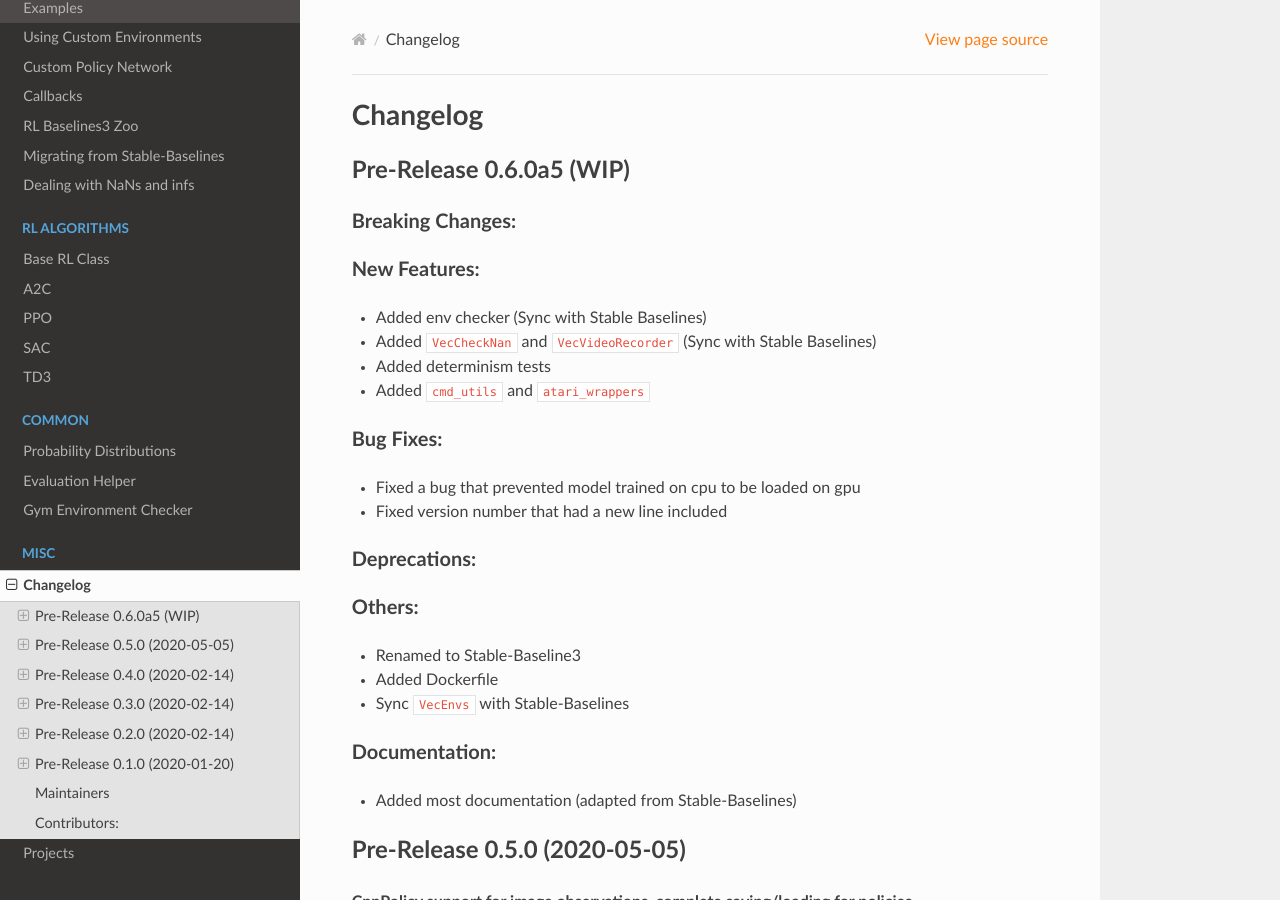
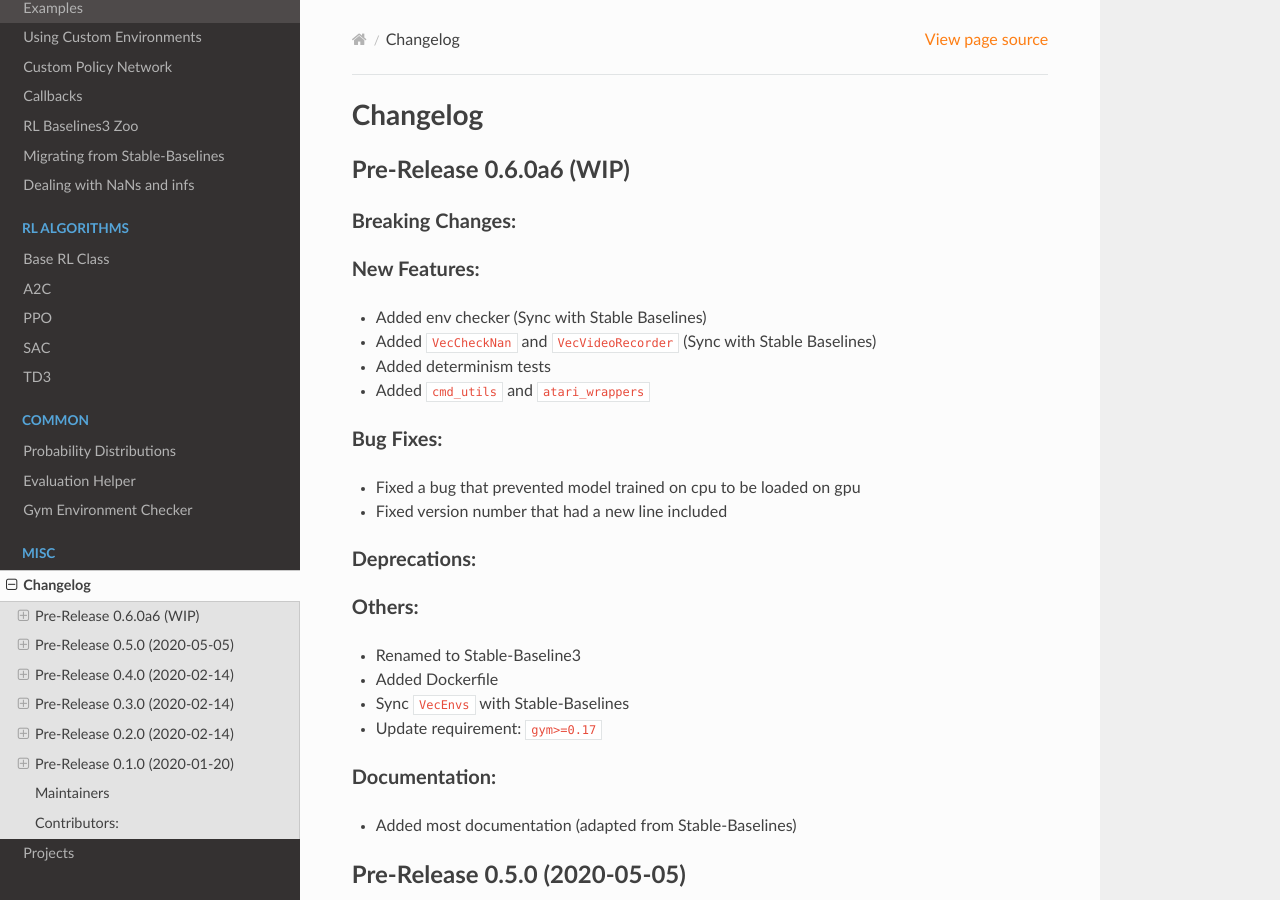
Before and after one commit to DLR-RM/stable-baselines3, a Sphinx documentation site: the page built from docs/misc/changelog.rst, in a window 1280 px wide and 900 px high. Built offline with Sphinx 7.4.7 and the Read the Docs theme 2.0.0, drawn with Linux system fonts in a browser that asks for light colours; pages that are not in the unit, such as notebooks, are missing from menus.

Commit message:
Update minimum gym version

```diff
--- a/docs/misc/changelog.rst
+++ b/docs/misc/changelog.rst
@@ -3,7 +3,7 @@
 Changelog
 ==========
 
-Pre-Release 0.6.0a5 (WIP)
+Pre-Release 0.6.0a6 (WIP)
 ------------------------------
 
 
@@ -30,6 +30,7 @@
 - Renamed to Stable-Baseline3
 - Added Dockerfile
 - Sync ``VecEnvs`` with Stable-Baselines
+- Update requirement: ``gym>=0.17``
 
 Documentation:
 ^^^^^^^^^^^^^^
--- a/setup.py
+++ b/setup.py
@@ -74,7 +74,7 @@
         'stable_baselines3': ['py.typed', 'version.txt']
       },
       install_requires=[
-          'gym>=0.11',
+          'gym>=0.17',
           'numpy',
           'torch>=1.4.0',
           # For saving models
--- a/stable_baselines3/version.txt
+++ b/stable_baselines3/version.txt
@@ -1 +1 @@
-0.6.0a5
+0.6.0a6
```
